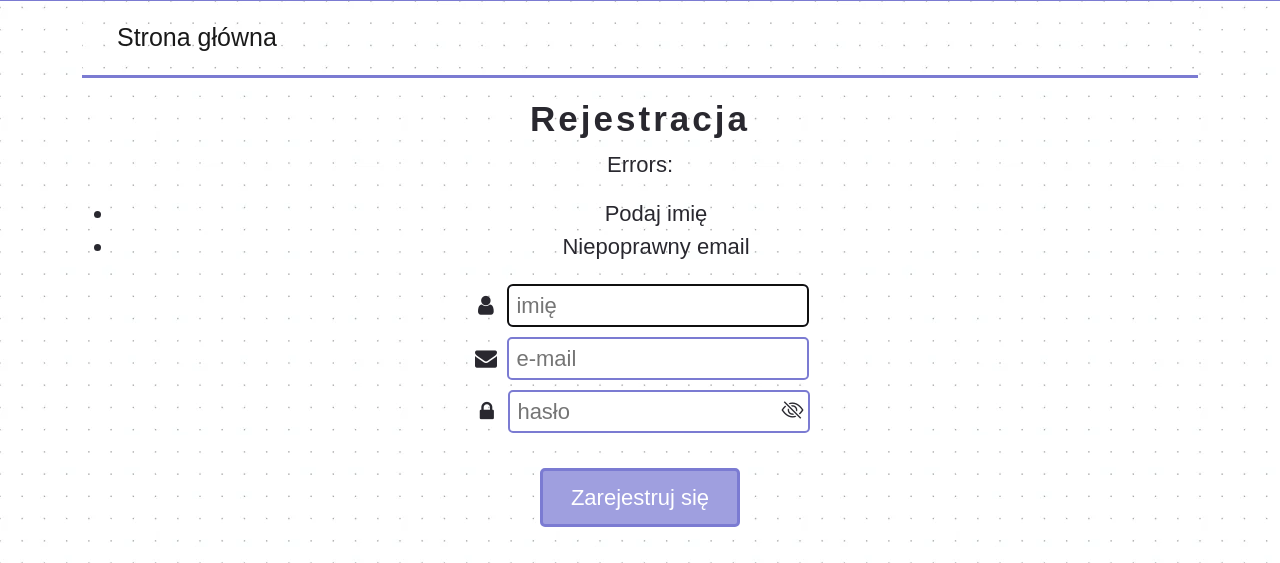
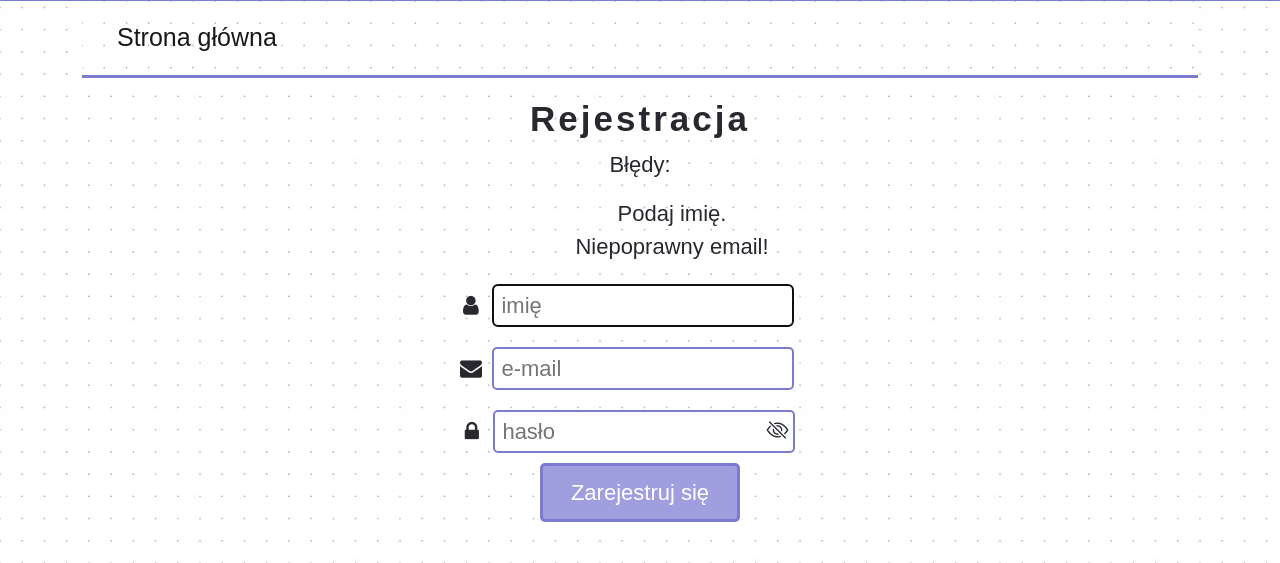
Before and after one commit to Sandra-chemist/Personal_Budget_MVC, a PHP site: page /posts/signup/create in a window 1280 px wide. Shown: the part 237-800 px from the top of the page. Run offline with PHP 8.4, Linux system fonts and the light colour scheme; data that the repository does not hold is empty; some libraries are stand-ins or nearby versions; some web fonts are replaced.

Commit message:
improved code

```diff
--- a/App/Date.php
+++ b/App/Date.php
@@ -31,11 +31,4 @@ class Date{
         return date("Y-12-31");
     }
 
-    public static function getSelectPeriodStartDate($date){
-        return date("Y-m-01", strtotime("$date"));
-    }
-
-    public static function getSelectPeriodEndDate($date){
-        return date("Y-m-t", strtotime($date));
-    }
 }
--- a/App/Models/FinancialOperation.php
+++ b/App/Models/FinancialOperation.php
@@ -43,12 +43,14 @@ class FinancialOperation extends \Core\Model{
 
             $db = static::getDB();
             $stmt = $db->prepare($sql);
+
             $stmt->bindValue(':user_id', $_SESSION['id'], PDO::PARAM_INT);
             $stmt->bindValue(':expense_category_assigned_to_user_id', $this->category, PDO::PARAM_STR);
             $stmt->bindValue(':payment_method_assigned_to_user_id', $this->payment, PDO::PARAM_STR);
             $stmt->bindValue(':amount', $this->amount, PDO::PARAM_STR);
             $stmt->bindValue(':date_of_expense', $this->date, PDO::PARAM_STR);
             $stmt->bindValue(':expense_comment', $this->comment, PDO::PARAM_STR);
+
             return $stmt->execute();
         }
         return false;
--- a/App/Models/User.php
+++ b/App/Models/User.php
@@ -48,27 +48,27 @@ class User extends \Core\Model{
     public function validate(){
         // Username
         if ($this->username == ''){
-            $this->errors[] = 'Podaj imię';
+            $this->errors[] = 'Podaj imię.';
         }
          // Email
         if (filter_var($this->email, FILTER_VALIDATE_EMAIL) === false){
-            $this->errors[] = 'Niepoprawny email';
+            $this->errors[] = 'Niepoprawny email!';
         }
         if (static::emailExists($this->email, $this->id ?? null)){
-            $this->errors[] = 'Już istnieje konto z tym adresem e-mail ';
+            $this->errors[] = 'Już istnieje konto z tym adresem e-mail!';
         }
         // Password
         if (isset($this->password)){
         if (strlen($this->password) < 6){
-            $this->errors[] = 'Hasło powinno zawierać co najmniej 6 znaków';
+            $this->errors[] = 'Hasło powinno zawierać co najmniej 6 znaków.';
         }
 
         if (preg_match('/.*[a-z]+.*/i', $this->password) == 0) {
-            $this->errors[] = 'Hasło powinno zawierać co najmniej jedną literę';
+            $this->errors[] = 'Hasło powinno zawierać co najmniej jedną literę.';
         }
 
         if (preg_match('/.*\d+.*/i', $this->password) == 0) {
-            $this->errors[] = 'Hasło powinno zawierać co najmniej jedną cyfrę';
+            $this->errors[] = 'Hasło powinno zawierać co najmniej jedną cyfrę.';
         }
      }
 
--- a/App/Views/Login/new.html
+++ b/App/Views/Login/new.html
@@ -9,11 +9,11 @@
     <form action="/login/create" method="post">
         <div class="form-group">
             <label for="inputEmail"><i class="icon-mail-alt"></i></label>
-            <input type="email" id="inputEmail" name="email" placeholder="e-mail" autofocus value="{{ email }}" class="form-control"/>
+            <input type="email" id="inputEmail" name="email" placeholder="e-mail" autofocus value="{{ email }}" class="form"/>
         </div>
         <div class="form-group">
             <label for="inputPassword"><i class="icon-lock"></i></label>
-            <input type="password" id="inputPassword" name="password" placeholder="hasło" class="form-control"class="form-control"/>
+            <input type="password" id="inputPassword" name="password" placeholder="hasło" class="form"/>
         </div>
         <div class="checkbox">
             <label>
--- a/App/Views/Signup/new.html
+++ b/App/Views/Signup/new.html
@@ -3,53 +3,8 @@
 {% block title %}Rejestracja{% endblock %}
 
 {% block footer %}
-
-<script scr="/js/app.js"></script>
+<script src="/js/showHidePassword.js"></script>
 <link rel="stylesheet" href="https://cdn.jsdelivr.net/npm/bootstrap-icons@1.3.0/font/bootstrap-icons.css" />
-<script>
-    $(document).ready(function () {
-        $('#formSignup').validate({
-            rules: {
-                name: 'required',
-                email: {
-                    required: true,
-                    email: true,
-                    remote: '/account/validate-email'
-                },
-                password: {
-                    required: true,
-                    minlength: 6,
-                    validPassword: true
-                }
-            },
-            messages: {
-                email: {
-                    remote: 'E-mail już istnieje w bazie danych.'
-                }
-            }
-        });
-
-    });
-
-    const togglePassword = document
-        .querySelector('#togglePassword');
-
-    const password = document.querySelector('#inputPassword');
-
-    togglePassword.addEventListener('click', () => {
-
-        // Toggle the type attribute using
-        // getAttribure() method
-        const type = password
-            .getAttribute('type') === 'password' ?
-            'text' : 'password';
-
-        password.setAttribute('type', type);
-
-        // Toggle the eye and bi-eye icon
-        this.classList.toggle('bi-eye');
-    });
-</script>
 
 {% endblock %}
 
@@ -58,10 +13,10 @@
 <h3>Rejestracja</h3>
 
 {% if user.errors is not empty %}
-<p>Errors:</p>
+<p>Błędy:</p>
 <ul>
     {% for error in user.errors %}
-    <li>{{ error }}</li>
+    <ul>{{ error }}</ul>
     {% endfor %}
 </ul>
 {% endif %}
--- a/App/Views/base.html
+++ b/App/Views/base.html
@@ -9,13 +9,13 @@
     <script src="https://cdn.jsdelivr.net/npm/@popperjs/core@2.11.6/dist/umd/popper.min.js"
         integrity="sha384-oBqDVmMz9ATKxIep9tiCxS/Z9fNfEXiDAYTujMAeBAsjFuCZSmKbSSUnQlmh/jp3"
         crossorigin="anonymous"></script>
-    <script src="https://cdn.jsdelivr.net/npm/bootstrap@5.2.1/dist/js/bootstrap.min.js"
-        integrity="sha384-7VPbUDkoPSGFnVtYi0QogXtr74QeVeeIs99Qfg5YCF+TidwNdjvaKZX19NZ/e6oz"
-        crossorigin="anonymous"></script>
     <link rel="stylesheet" href="/css/styles.css" />
     <link rel="stylesheet" href="/css/fontello.css" />
     <link href="https://fonts.googleapis.com/css2?family=Libre+Bodoni:ital,wght@1,500&display=swap" rel="stylesheet">
     <link href="https://fonts.googleapis.com/css2?family=Darker+Grotesque:wght@600&display=swap" rel="stylesheet">
+
+    <script src="https://code.jquery.com/jquery-3.5.1.min.js"
+        integrity="sha256-9/aliU8dGd2tb6OSsuzixeV4y/faTqgFtohetphbbj0=" crossorigin="anonymous"></script>
 </head>
 <body>
     <div class="row">
--- a/public/css/styles.css
+++ b/public/css/styles.css
@@ -50,11 +50,14 @@ button{
     width: 200px;
     background-color: #9f9fdf;
     font-size: 22px !important;
-    margin-top: 30px;
+    margin-top: 5px;
 }
 .form-group{
     padding: 5px;
+    margin-top: 10px;
+    margin-right: 30px;
 }
+
 .btn,
 .dropdown-item{
     background-color: #9f9fdf !important;
--- /dev/null
+++ b/public/js/showHidePassword.js
@@ -0,0 +1,14 @@
+const togglePassword = document
+    .querySelector('#togglePassword');
+
+const password = document.querySelector('#inputPassword');
+
+togglePassword.addEventListener('click', () => {
+    const type = password
+        .getAttribute('type') === 'password' ?
+        'text' : 'password';
+
+    password.setAttribute('type', type);
+
+    this.classList.toggle('bi-eye');
+});
```
Also changed, not shown: App/Controllers/ShowBalance.php (+0 -9 lines), App/Views/ShowBalance/index.html (line endings or trailing spaces).
